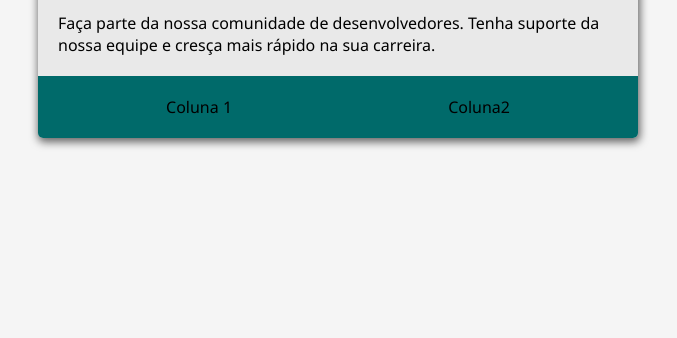
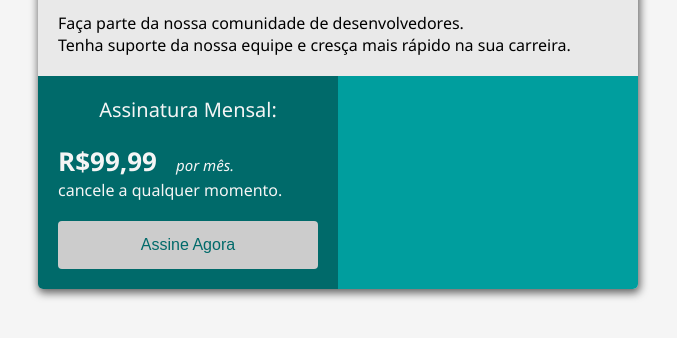
Before and after one commit to AngeloModanez/Course-Registration, a plain HTML site: page index.html in a window 1280 px wide. Shown: the part 210-548 px from the top of the page, without its empty margins (302-979 px from the left). Drawn offline with Linux system fonts and the light colour scheme.

Commit message:
close #4 - Col-1 and Button

```diff
--- a/index.html
+++ b/index.html
@@ -31,7 +31,7 @@
       }
 
       .header-subtitle {
-        color: #009E9E;
+        color: #009e9e;
         font-size: 18px;
         font-weight: 500;
         margin-bottom: 15px;
@@ -39,8 +39,52 @@
 
       .flex-container {
         display: flex;
+        color: #f5f5f5;
+        justify-content: space-around;
+      }
+
+      .col-1 {
+        width: 50%;
+        padding: 20px;
         background-color: #006a6a;
-        justify-content: space-around;
+      }
+
+      .col1title {
+        text-align: center;
+        margin-bottom: 20px;
+        font-size: 20px;
+      }
+
+      .price {
+        font-weight: 700;
+        font-size: 26px;
+      }
+
+      .mounth {
+        font-size: 15px;
+        font-style: italic;
+        margin-left: 15px;
+      }
+
+      button {
+        margin-top: 20px;
+        width: 100%;
+        padding: 15px 32px;
+        color: #006a6a;
+        background-color: #cccccc;
+        font-size: 16px;
+        border-radius: 4px;
+        border: none;
+        cursor: pointer;
+      }
+
+      .button:hover {
+        background-color: #f5f5f5;
+      }
+
+      .col-2 {
+        background-color: #009e9e;
+        width: 50%;
         padding: 20px;
       }
     </style>
@@ -53,13 +97,21 @@
           Faça a sua assinatura agora e ganhe 30% de desconto!
         </div>
         <div>
-          Faça parte da nossa comunidade de desenvolvedores.
+          Faça parte da nossa comunidade de desenvolvedores. <br />
           Tenha suporte da nossa equipe e cresça mais rápido na sua carreira.
         </div>
       </div>
       <div class="flex-container">
-        <div>Coluna 1</div>
-        <div>Coluna2</div>
+        <div class="col-1">
+          <div class="col1title">Assinatura Mensal:</div>
+          <div>
+            <span class="price">R$99,99</span>
+            <span class="mounth"> por mês.</span>
+          </div>
+          <div>cancele a qualquer momento.</div>
+          <button>Assine Agora</button>
+        </div>
+        <div class="col-2"></div>
       </div>
     </div>
   </body>
```
